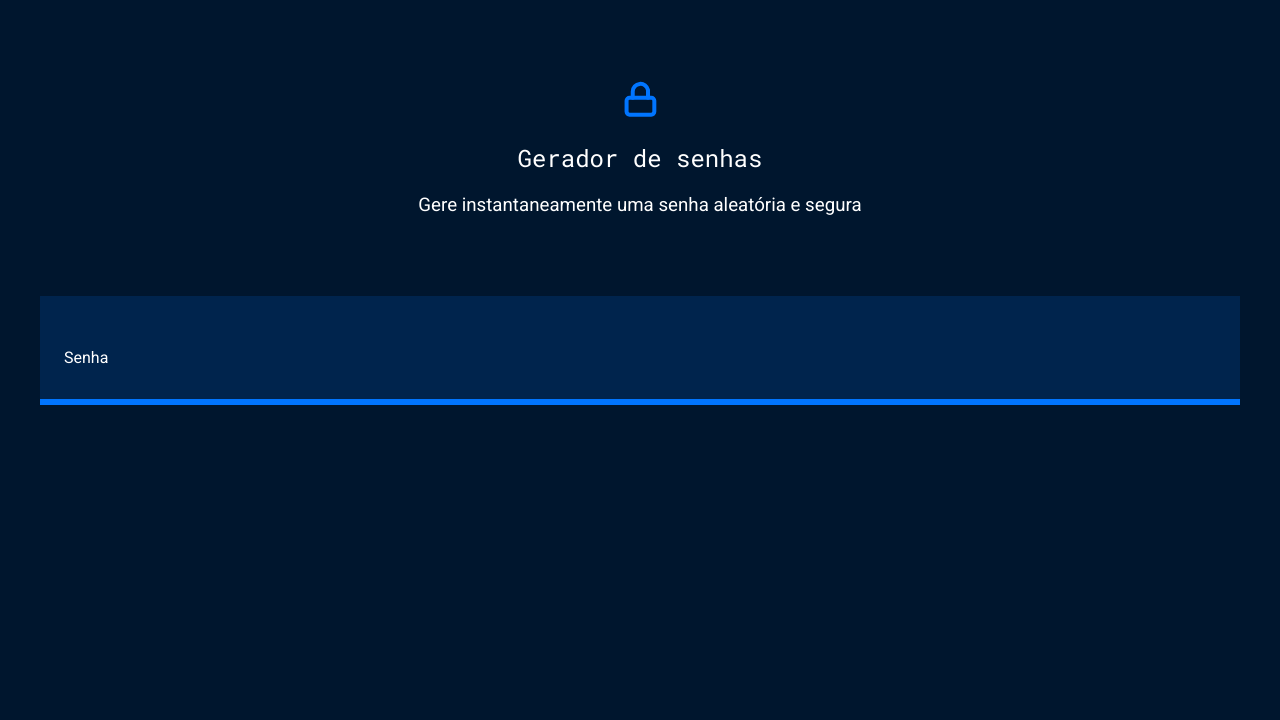
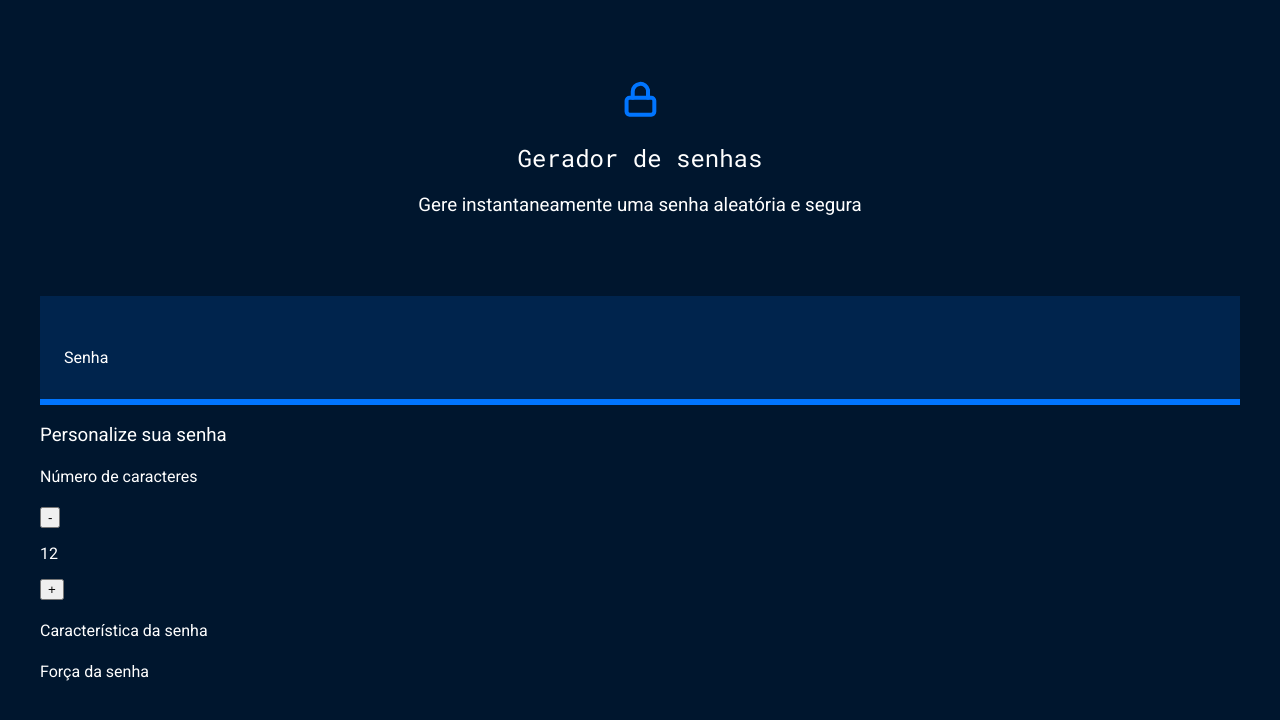
Before and after one commit to morango9/Digital, a plain HTML site: page index.html in a window 1280 px wide. Drawn offline with Linux system fonts and the light colour scheme.

Commit message:
Update index.html

```diff
--- a/index.html
+++ b/index.html
@@ -19,6 +19,25 @@
         <label for="senha">Senha</label>
         <input name="senha" type="text" id="campo-senha">
     </div>
+    <div class="parametro">
+        <h3 class="parametro-titulo">Personalize sua senha</h3>
+        <div class="parametro-coluna__senha">
+          <div class="parametro-senha">
+            <h4 class="parametro-senha__titulo">Número de caracteres</h4>
+          <div class="paraemtro-senha-botoes">
+            <button class="paraemtro-senha-botao">-</button>
+          <p class="parametro-senha__texto">12</p>
+          <button>+</button>
+          </div>
+          </div>
+          <div class="parametro-senha">
+            <h4 class="parametro-senha__titulo">Característica da senha </h4>
+        </div>
+        <div class="parametro-senha">
+          <h4 class="parametro-senha__titulo">Força da senha</h4>
+      </div>
+     </div>
+    </div>
 </section>
 
 </body>
```
